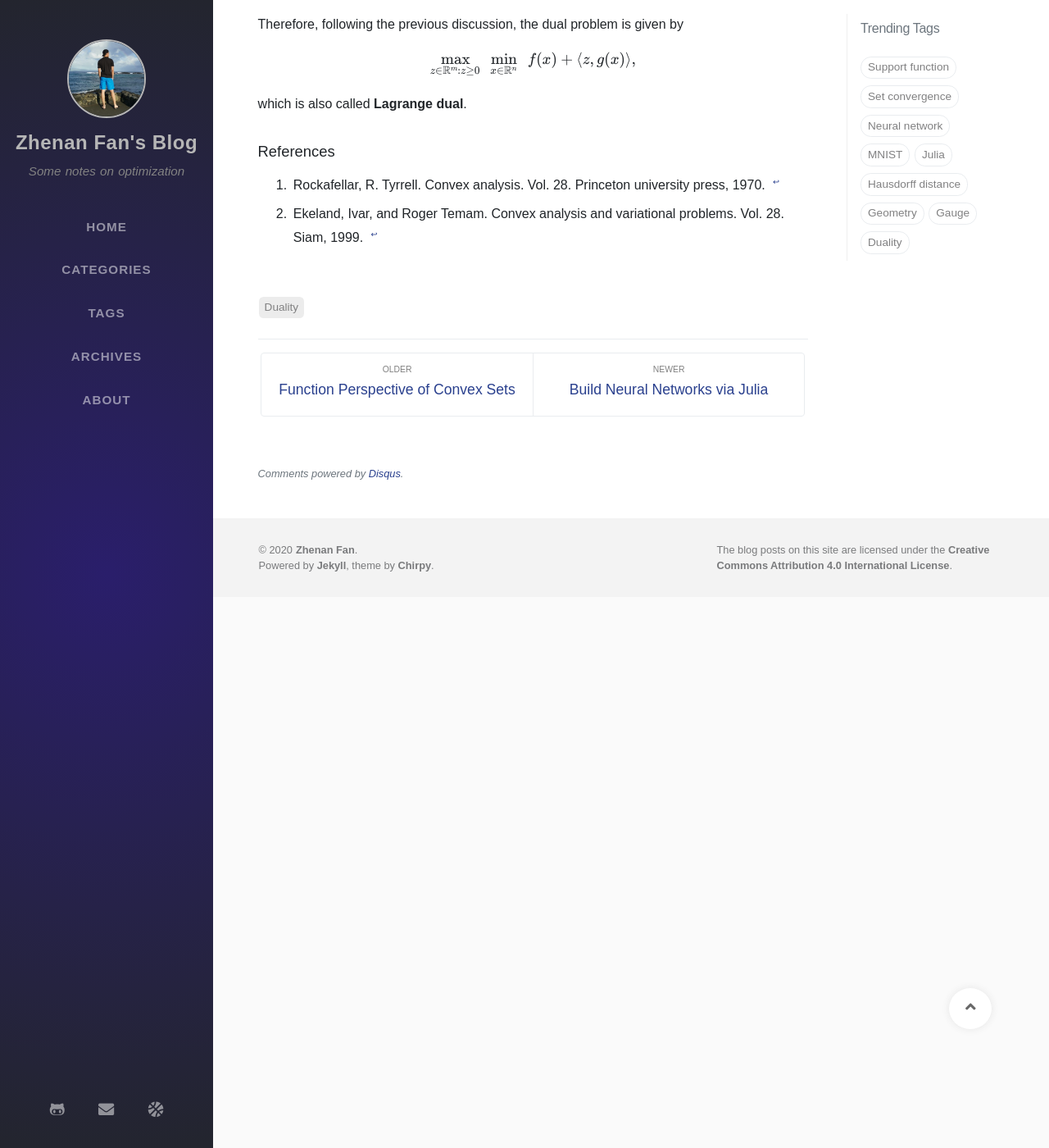
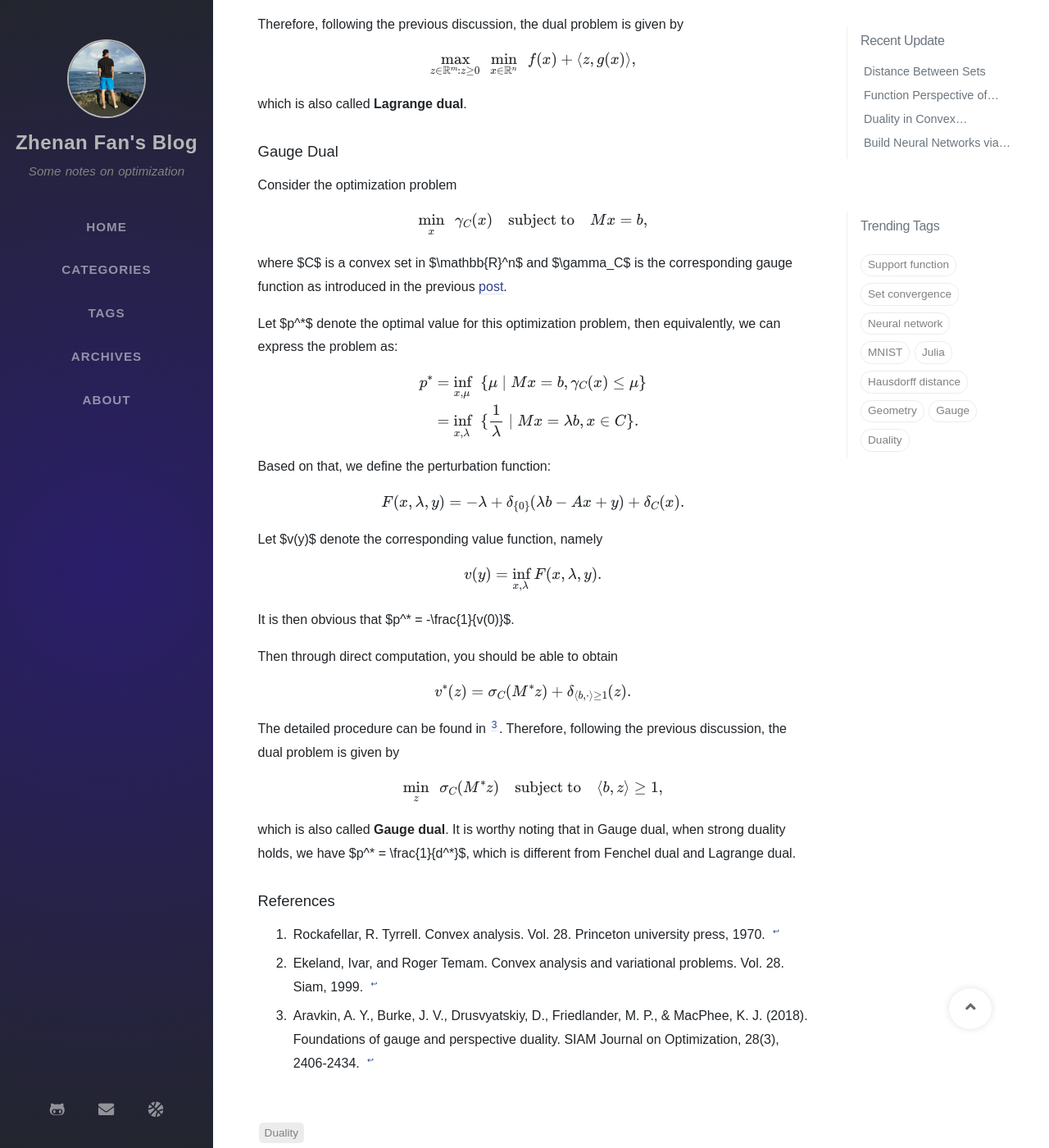
Before and after one commit to ZhenanFanUBC/ZhenanFanUBC.github.io, a Jekyll site: the page built from _posts/2020-01-10-duality-in-convex-optimization.md, in a window 1280 px wide and 1400 px high, scrolled down 4164 px. Shown: the whole window at 82% size. Built offline with Jekyll 4.4.1, drawn with Linux system fonts in a browser that asks for light colours; nearby versions of some CDN libraries; some web fonts are replaced; formulas are drawn with MathJax 3; comment, search, counter and statistics services are not loaded; some of the changed text lies outside the part shown.

Commit message:
Update 2020-01-10-duality-in-convex-optimization.md

```diff
--- a/_posts/2020-01-10-duality-in-convex-optimization.md
+++ b/_posts/2020-01-10-duality-in-convex-optimization.md
@@ -75,7 +75,7 @@
 
 $$v^{**}(0) = \max_{z \in \mathbb{R}^m}\enspace -v^*(z).$$
 
-Finally, I am going to explain two most common duals: Fenchel dual and Lagrange dual using the convex duality framework.
+Finally, I am going to explain three most common duals: Fenchel dual, Lagrange dual and Gauge dual using the convex duality framework.
 
 #### Fenchel Dual
 Consider the optimization problem
@@ -164,6 +164,49 @@
 
 which is also called **Lagrange dual**.
 
+#### Gauge Dual
+Consider the optimization problem
+
+$$\min_{x} \enspace \gamma_C(x) \quad\text{subject to}\quad Mx = b,$$
+
+where $C$ is a convex set in $\mathbb{R}^n$ and $\gamma_C$ is the corresponding gauge function as introduced in the previous [post](https://zhenanfanubc.github.io/posts/function-perspective-of-convex-sets).
+
+Let $p^*$ denote the optimal value for this optimization problem, then equivalently, we can express the problem as:
+
+<div>
+$$
+\begin{align}
+ p^* &= \inf_{x, \mu}\enspace\{\mu \mid Mx = b, \gamma_C(x) \leq \mu\}
+ \\&= \inf_{x, \lambda}\enspace\{\frac{1}{\lambda} \mid Mx = \lambda b, x \in C\}.
+\end{align}
+$$
+</div>
+
+Based on that, we define the perturbation function:
+
+$$F(x, \lambda, y) = -\lambda + \delta_{\{0\}}(\lambda b - Ax + y) + \delta_C(x).$$
+
+Let $v(y)$ denote the corresponding value function, namely
+
+$$v(y) = \inf_{x, \lambda} F(x, \lambda, y).$$
+
+It is then obvious that $p^* = -\frac{1}{v(0)}$.
+
+Then through direct computation, you should be able to obtain
+
+$$v^*(z) = \sigma_C(M^*z) + \delta_{\langle b, \cdot\rangle \geq 1}(z).$$
+
+The detailed procedure can be found in [^3]. Therefore, following the previous discussion, the dual problem is given by
+
+$$
+\min_{z} \enspace \sigma_C(M^*z) \quad\text{subject to}\quad \langle b, z\rangle \geq 1,
+$$
+
+which is also called **Gauge dual**. It is worthy noting that in Gauge dual, when strong duality holds, we have $p^* = \frac{1}{d^*}$, which is different from Fenchel dual and Lagrange dual.
+
+
+
 #### References
 [^1]: Rockafellar, R. Tyrrell. Convex analysis. Vol. 28. Princeton university press, 1970.
 [^2]: Ekeland, Ivar, and Roger Temam. Convex analysis and variational problems. Vol. 28. Siam, 1999.
+[^3]: Aravkin, A. Y., Burke, J. V., Drusvyatskiy, D., Friedlander, M. P., & MacPhee, K. J. (2018). Foundations of gauge and perspective duality. SIAM Journal on Optimization, 28(3), 2406-2434.
```
